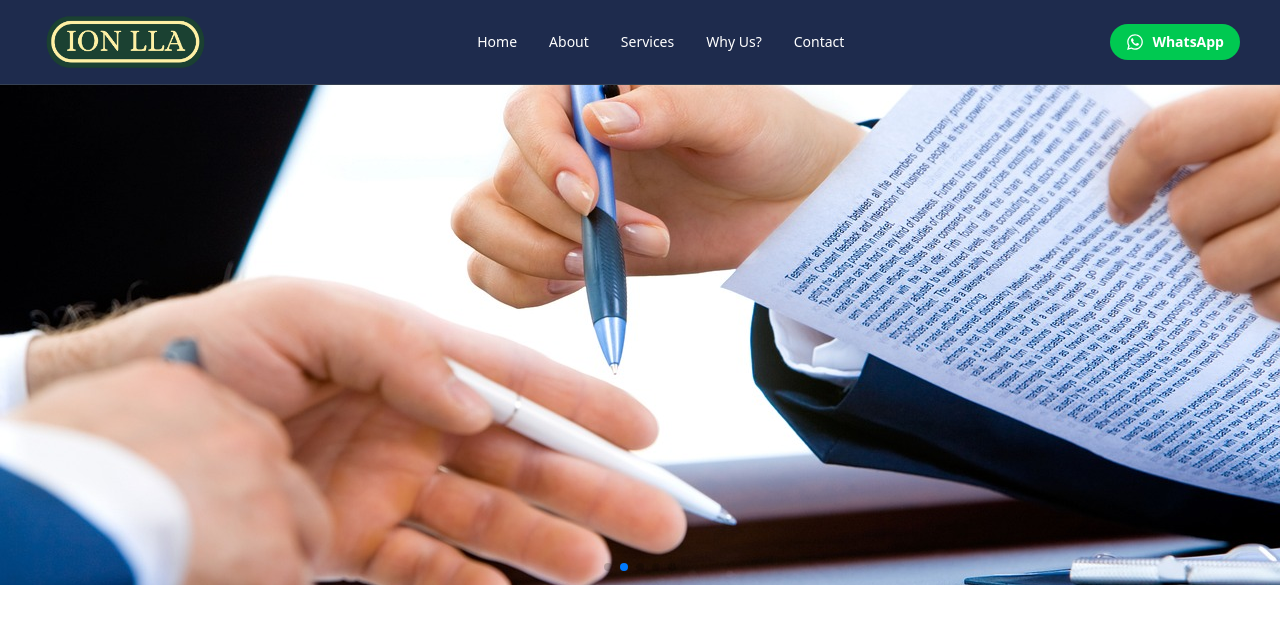
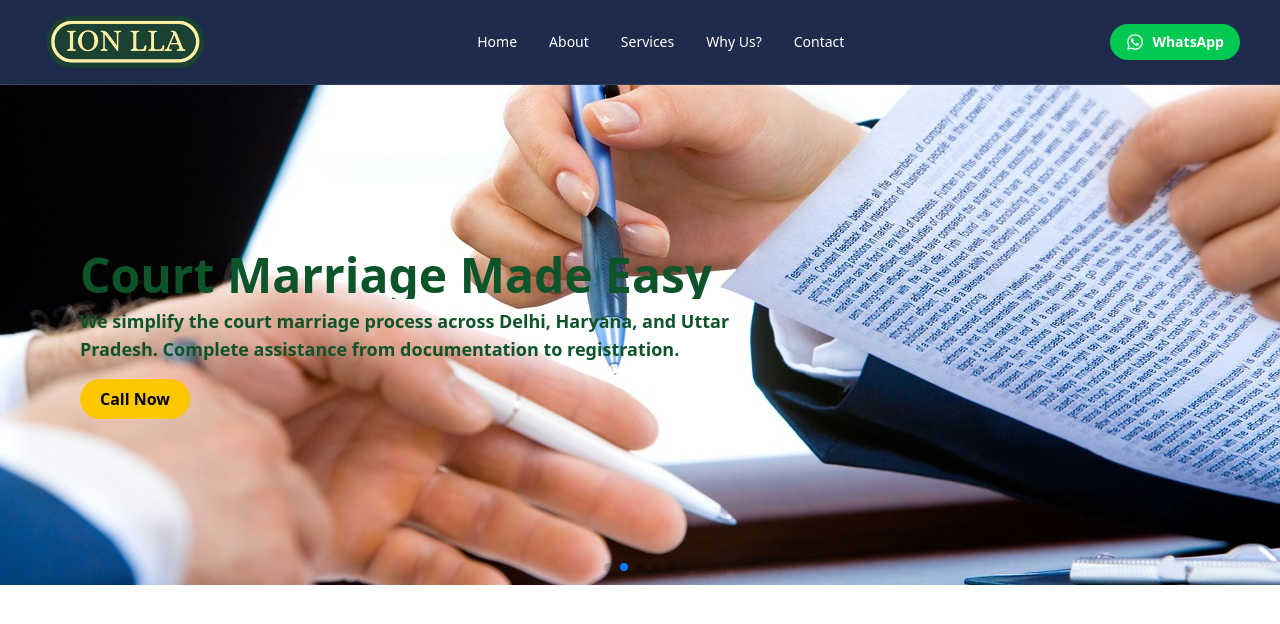
Before and after one commit to Rakhimunger/ion-lla-project, a React (Vite) app: page / in a window 1280 px wide. Shown: the top 624 px of the page. Built offline with nearby package versions, Linux system fonts and the light colour scheme.

Commit message:
Created slider

```diff
--- a/package.json
+++ b/package.json
@@ -11,6 +11,7 @@
   },
   "dependencies": {
     "@tailwindcss/vite": "^4.1.10",
+    "framer-motion": "^12.19.1",
     "react": "^19.1.0",
     "react-dom": "^19.1.0",
     "react-icons": "^5.5.0",
--- a/src/Components/Pages/Home.jsx
+++ b/src/Components/Pages/Home.jsx
@@ -1,19 +1,52 @@
-import React from "react";
+import React, { useState } from "react";
 import { Swiper, SwiperSlide } from "swiper/react";
 import { Autoplay, Pagination } from "swiper/modules";
-
+import { motion } from "framer-motion";
 import "swiper/css";
 import "swiper/css/pagination";
 
-import image1 from "../../assets/Images/image1.jpg";
 import image2 from "../../assets/Images/image2.jpg";
-import image3 from "../../assets/Images/image3.jpg";
 import image4 from "../../assets/Images/image4.jpg";
 import image5 from "../../assets/Images/image5.jpg";
+import image6 from "../../assets/Images/image6.jpg";
+import image3 from "../../assets/Images/image3.jpg"; // Correct path
 
-const images = [image1, image2, image3, image4, image5];
+const slides = [
+  {
+    image: image5,
+    title: "Legal Help You Can Trust",
+    subtitle:
+      "Get expert legal guidance for your personal and professional matters. From contracts to court procedures, ION LLA is your reliable legal partner.",
+  },
+  {
+    image: image2,
+    title: "Court Marriage Made Easy",
+    subtitle:
+      "We simplify the court marriage process across Delhi, Haryana, and Uttar Pradesh. Complete assistance from documentation to registration.",
+  },
+  {
+    image: image4,
+    title: "Strong Legal Foundation for Your Business",
+    subtitle:
+      "From business agreements to trademark registration, we ensure your company’s legal protection is complete and compliant.",
+  },
+  {
+    image: image6,
+    title: "Compassionate Legal Support for Family Matters",
+    subtitle:
+      "Need help with divorce, alimony, or custody? Our experienced legal team handles sensitive matters with care and confidentiality.",
+  },
+  {
+    image: image3,
+    title: "Legal Documents, Drafted Right",
+    subtitle:
+      "From power of attorney to will registration and lease agreements, we draft and register your legal documents professionally and promptly.",
+  },
+];
 
 const ImageSlider = () => {
+  const [activeIndex, setActiveIndex] = useState(0);
+
   return (
     <div className="w-full">
       <Swiper
@@ -23,15 +56,41 @@ const ImageSlider = () => {
         autoplay={{ delay: 3000, disableOnInteraction: false }}
         loop={true}
         modules={[Autoplay, Pagination]}
+        onSlideChange={(swiper) => setActiveIndex(swiper.realIndex)}
         className="w-full"
       >
-        {images.map((img, index) => (
+        {slides.map((slide, index) => (
           <SwiperSlide key={index}>
-            <img
-              src={img}
-              alt={`Slide ${index + 1}`}
-              className="w-full h-[220px] sm:h-[350px] md:h-[500px] object-cover"
-            />
+            <div className="relative w-full">
+              <img
+                src={slide.image}
+                alt={`Slide ${index + 1}`}
+                className="w-full h-[220px] sm:h-[350px] md:h-[500px] object-cover"
+              />
+
+              {activeIndex === index && (
+                <motion.div
+                  key={index}
+                  initial={{ opacity: 0, y: 100 }}
+                  animate={{ opacity: 1, y: 0 }}
+                  transition={{ duration: 0.8 }}
+                  className="absolute inset-0 flex flex-col justify-center px-4 sm:px-10 md:px-20 text-left"
+                >
+                  <h2 className="text-base sm:text-lg md:text-5xl font-bold text-green-900 max-w-full whitespace-nowrap overflow-hidden text-ellipsis">
+                    {slide.title}
+                  </h2>
+                  <p className="mt-2 text-sm sm:text-base md:text-lg text-green-900 font-semibold max-w-2xl">
+                    {slide.subtitle}
+                  </p>
+                  <a
+                    href="tel:+9188151927604"
+                    className="mt-4 bg-yellow-400 text-black font-semibold px-5 py-2 rounded-full w-fit hover:bg-yellow-500 transition"
+                  >
+                    Call Now
+                  </a>
+                </motion.div>
+              )}
+            </div>
           </SwiperSlide>
         ))}
       </Swiper>
```
Also changed, not shown: 1 other file (tests, documents, lock files or other folders).
